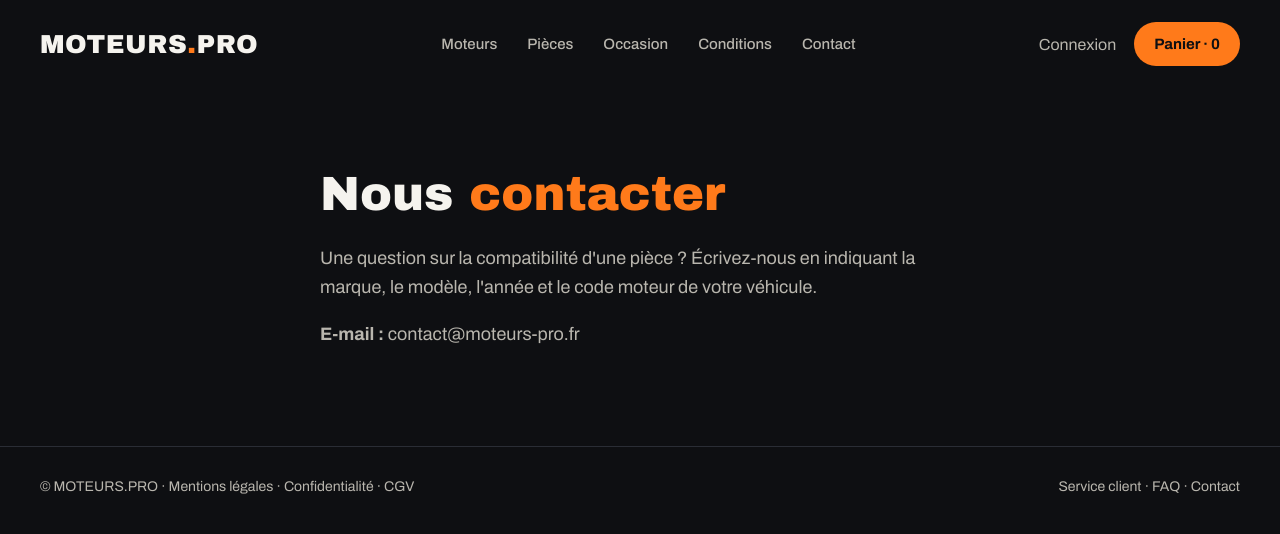
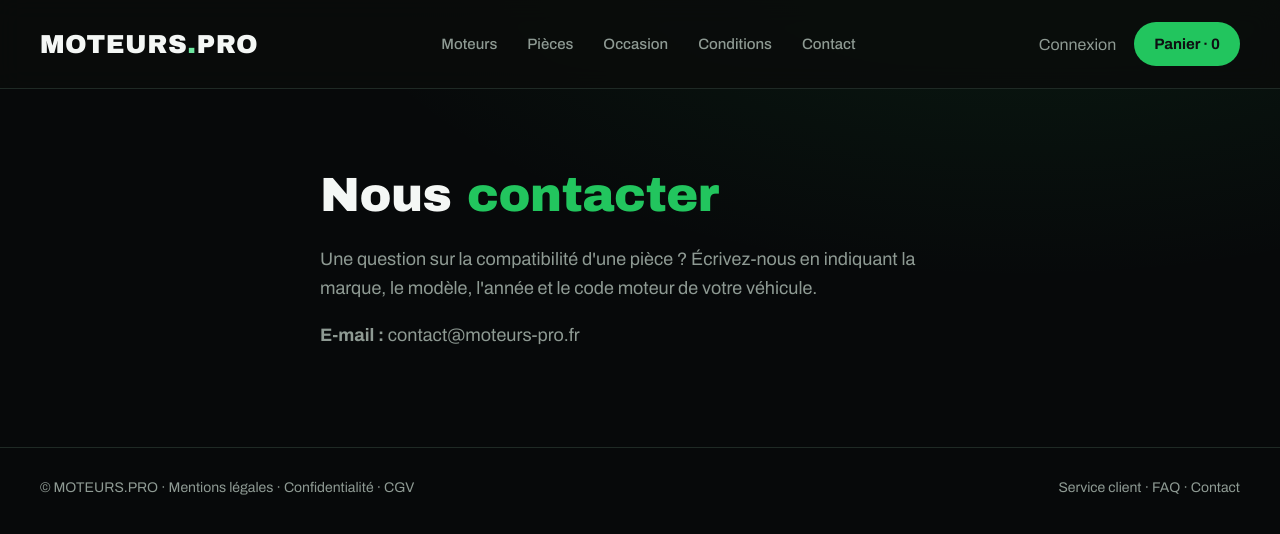
Before and after one commit to siracoulibaly449/KHELCOM_MOTEUR, a React (Vite) app: page /contact in a window 1280 px wide. Shown: the top 534 px of the page. Built offline with nearby package versions, Linux system fonts and the light colour scheme; no server answers.

Commit message:
Avant modification des moteurs, photos et navigation

```diff
--- a/src/components/CarteMoteur.css
+++ b/src/components/CarteMoteur.css
@@ -1,15 +1,50 @@
 .carte {
-  background: var(--carte);
+  background: linear-gradient(180deg, var(--carte-haute) 0%, var(--carte) 60%);
   border: 1px solid var(--bordure);
-  border-radius: 20px;
+  border-radius: 22px;
   overflow: hidden;
-  transition: transform 0.35s ease, border-color 0.35s ease, box-shadow 0.35s ease;
+  transition: transform 0.4s cubic-bezier(0.2, 0.7, 0.2, 1), box-shadow 0.4s ease, border-color 0.4s ease;
 }
 
 .carte:hover {
   transform: translateY(-6px);
-  border-color: var(--accent);
-  box-shadow: 0 24px 48px -16px rgba(255, 122, 26, 0.35);
+  border-color: var(--bordure-vive);
+  box-shadow: var(--lueur);
+}
+
+.carte-image {
+  position: relative;
+  display: block;
+  width: 100%;
+  aspect-ratio: 4 / 3;
+  background: radial-gradient(circle at 50% 40%, #1C2A23, #0A0F0C);
+}
+
+.carte-image::after {
+  content: '';
+  position: absolute;
+  inset: 0;
+  background: linear-gradient(to top, rgba(18, 24, 22, 0.9), transparent 45%);
+}
+
+.carte::before {
+  content: '';
+  position: absolute;
+  inset: 0;
+  border-radius: 20px;
+  padding: 1px;
+  background: linear-gradient(135deg, rgba(74, 222, 128, 0.35), transparent 40%);
+  -webkit-mask: linear-gradient(#000 0 0) content-box, linear-gradient(#000 0 0);
+  mask: linear-gradient(#000 0 0) content-box, linear-gradient(#000 0 0);
+  -webkit-mask-composite: xor;
+  mask-composite: exclude;
+  pointer-events: none;
+  opacity: 0;
+  transition: opacity 0.35s ease;
+}
+
+.carte:hover::before {
+  opacity: 1;
 }
 
 .carte-image {
@@ -79,3 +114,21 @@
   align-items: center;
   text-decoration: none;
 }
+.badge-etat {
+  display: inline-flex;
+  align-items: center;
+  gap: 6px;
+  background: rgba(74, 222, 128, 0.12) !important;
+  color: var(--accent-clair) !important;
+  border: 1px solid rgba(74, 222, 128, 0.3);
+  padding: 6px 12px;
+}
+
+.badge-etat::before {
+  content: '';
+  width: 6px;
+  height: 6px;
+  border-radius: 50%;
+  background: var(--accent-clair);
+  box-shadow: 0 0 8px var(--accent-clair);
+}
--- a/src/components/Header.css
+++ b/src/components/Header.css
@@ -64,3 +64,34 @@
   align-items: center;
   text-decoration: none;
 }
+.entete {
+  position: sticky;
+  top: 0;
+  z-index: 50;
+  background: rgba(10, 12, 11, 0.85);
+  backdrop-filter: blur(12px);
+  border-bottom: 1px solid var(--bordure);
+}
+
+.logo span {
+  color: var(--accent-clair);
+}
+.navigation a {
+  position: relative;
+  padding: 6px 0;
+}
+
+.navigation a::after {
+  content: '';
+  position: absolute;
+  left: 0;
+  bottom: 0;
+  width: 0;
+  height: 2px;
+  background: var(--accent-clair);
+  transition: width 0.3s ease;
+}
+
+.navigation a:hover::after {
+  width: 100%;
+}
--- a/src/components/Hero.css
+++ b/src/components/Hero.css
@@ -82,3 +82,29 @@
   max-width: 1280px;
   margin: 0 auto;
 }
+.hero {
+  position: relative;
+  overflow: hidden;
+}
+
+.hero::before {
+  content: '';
+  position: absolute;
+  top: -200px;
+  right: -200px;
+  width: 600px;
+  height: 600px;
+  background: radial-gradient(circle, rgba(34, 197, 94, 0.18), transparent 70%);
+  pointer-events: none;
+  z-index: 0;
+}
+
+.hero > * {
+  position: relative;
+  z-index: 1;
+}
+@media (min-width: 1024px) {
+  .hero h1 {
+    font-size: 84px;
+  }
+}
--- a/src/components/MoteursEnStock.tsx
+++ b/src/components/MoteursEnStock.tsx
@@ -34,6 +34,7 @@
   return (
     <section className="stock">
       <div className="stock-entete">
+        <span className="etiquette">Stock disponible</span>
         <h2>Moteurs <span className="accent">en stock</span></h2>
         <Link to="/catalogue" className="tout-voir">Tout voir →</Link>
       </div>
--- a/src/index.css
+++ b/src/index.css
@@ -1,14 +1,21 @@
 :root {
-  --fond: #0E0F12;
-  --carte: #17191E;
-  --bordure: #2A2D35;
-  --accent: #FF7A1A;
-  --accent-clair: #FF9A4D;
-  --texte: #F5F3EE;
-  --texte-doux: #B9B6AE;
-  --succes: #8BE3A8;
-  --ambre: #FFB84D;
-  --bleu: #7FD1FF;
+  --fond: #07090A;
+  --surface: #0E1211;
+  --carte: #121816;
+  --carte-haute: #18201D;
+  --bordure: #1F2A25;
+  --bordure-vive: rgba(74, 222, 128, 0.22);
+  --accent: #22C55E;
+  --accent-clair: #6EE7A0;
+  --accent-texte: #03140A;
+  --texte: #F4F7F5;
+  --texte-doux: #8E9A93;
+  --texte-discret: #5B6661;
+  --succes: #6EE7A0;
+  --ambre: #F5B942;
+  --rayon: 18px;
+  --ombre: 0 24px 60px -24px rgba(0, 0, 0, 0.7);
+  --lueur: 0 0 0 1px rgba(74, 222, 128, 0.25), 0 20px 50px -18px rgba(34, 197, 94, 0.35);
   --police-titre: 'Archivo Black', Arial, sans-serif;
   --police-texte: 'Archivo', Arial, sans-serif;
 }
@@ -22,22 +29,33 @@
   background: var(--fond);
   color: var(--texte);
   font-family: var(--police-texte);
+  -webkit-font-smoothing: antialiased;
 }
 
 h1, h2, h3 {
   font-family: var(--police-titre);
   font-weight: 400;
   margin: 0;
+  letter-spacing: -0.01em;
 }
 
-button, input, select {
+a {
+  color: inherit;
+}
+
+button, input, select, textarea {
   font-family: inherit;
 }
 
 :focus-visible {
-  outline: 3px solid var(--accent);
+  outline: 3px solid var(--accent-clair);
   outline-offset: 2px;
 }
+
+.accent {
+  color: var(--accent-clair);
+}
+
 .page-simple {
   max-width: 720px;
   margin: 0 auto;
@@ -53,17 +71,6 @@
   font-size: 18px;
   line-height: 1.6;
   color: var(--texte-doux);
-}
-.lien-discret {
-  color: var(--accent-clair);
-  font-size: 14px;
-  text-decoration: none;
-  margin-top: 12px;
-  display: inline-block;
-}
-
-.lien-discret:hover {
-  text-decoration: underline;
 }
 
 .page-simple form {
@@ -93,10 +100,112 @@
   min-height: 48px;
   padding: 13px 22px;
   background: var(--accent);
-  color: #0E0F12;
+  color: #0A0C0B;
   border: 0;
   border-radius: 999px;
   font-weight: 700;
   cursor: pointer;
   align-self: flex-start;
 }
+
+.lien-discret {
+  color: var(--accent-clair);
+  font-size: 14px;
+  text-decoration: none;
+  margin-top: 12px;
+  display: inline-block;
+}
+
+.lien-discret:hover {
+  text-decoration: underline;
+}
+
+.erreur {
+  color: #F87171;
+  font-size: 14px;
+  margin: 0;
+}
+
+.succes {
+  color: var(--succes);
+  margin: 0;
+}
+@keyframes apparition {
+  from { opacity: 0; transform: translateY(16px); }
+  to { opacity: 1; transform: none; }
+}
+
+.catalogue-grille > *,
+.stock-grille > * {
+  animation: apparition 0.5s ease both;
+}
+
+.catalogue-grille > *:nth-child(2),
+.stock-grille > *:nth-child(2) { animation-delay: 0.08s; }
+.catalogue-grille > *:nth-child(3),
+.stock-grille > *:nth-child(3) { animation-delay: 0.16s; }
+
+@media (prefers-reduced-motion: reduce) {
+  * {
+    animation: none !important;
+    transition: none !important;
+  }
+}
+body {
+  background:
+    radial-gradient(1200px 600px at 80% -10%, rgba(34, 197, 94, 0.10), transparent 60%),
+    var(--fond);
+  background-attachment: fixed;
+}
+
+.etiquette {
+  display: inline-flex;
+  align-items: center;
+  gap: 10px;
+  font-size: 12px;
+  font-weight: 700;
+  letter-spacing: 0.18em;
+  text-transform: uppercase;
+  color: var(--accent-clair);
+}
+
+.etiquette::before {
+  content: '';
+  width: 28px;
+  height: 1px;
+  background: var(--accent-clair);
+}
+.bouton-ajouter,
+.bouton-principal,
+.bouton-lien.principal,
+.fiche-bouton.principal,
+.page-simple .bouton-ajouter {
+  background: linear-gradient(180deg, #34D975 0%, var(--accent) 100%);
+  color: var(--accent-texte);
+  box-shadow: inset 0 1px 0 rgba(255, 255, 255, 0.35), 0 10px 30px -10px rgba(34, 197, 94, 0.6);
+  transition: transform 0.2s ease, box-shadow 0.2s ease, filter 0.2s ease;
+}
+
+.bouton-ajouter:hover,
+.bouton-principal:hover,
+.bouton-lien.principal:hover,
+.fiche-bouton.principal:hover {
+  transform: translateY(-2px);
+  filter: brightness(1.05);
+  box-shadow: inset 0 1px 0 rgba(255, 255, 255, 0.35), 0 16px 36px -10px rgba(34, 197, 94, 0.7);
+}
+
+.bouton-secondaire,
+.fiche-bouton.secondaire,
+.retirer {
+  background: rgba(255, 255, 255, 0.03);
+  border: 1px solid var(--bordure);
+  color: var(--texte);
+  transition: border-color 0.2s ease, background 0.2s ease;
+}
+
+.bouton-secondaire:hover,
+.fiche-bouton.secondaire:hover {
+  border-color: var(--bordure-vive);
+  background: rgba(74, 222, 128, 0.06);
+}
--- a/src/pages/Commande.css
+++ b/src/pages/Commande.css
@@ -140,7 +140,7 @@
   }
 }
 .info-acompte {
-  background: rgba(255, 122, 26, 0.08);
+  background: rgba(34, 197, 94, 0.08);
   border: 1px solid var(--accent);
   border-radius: 14px;
   padding: 16px;
```
